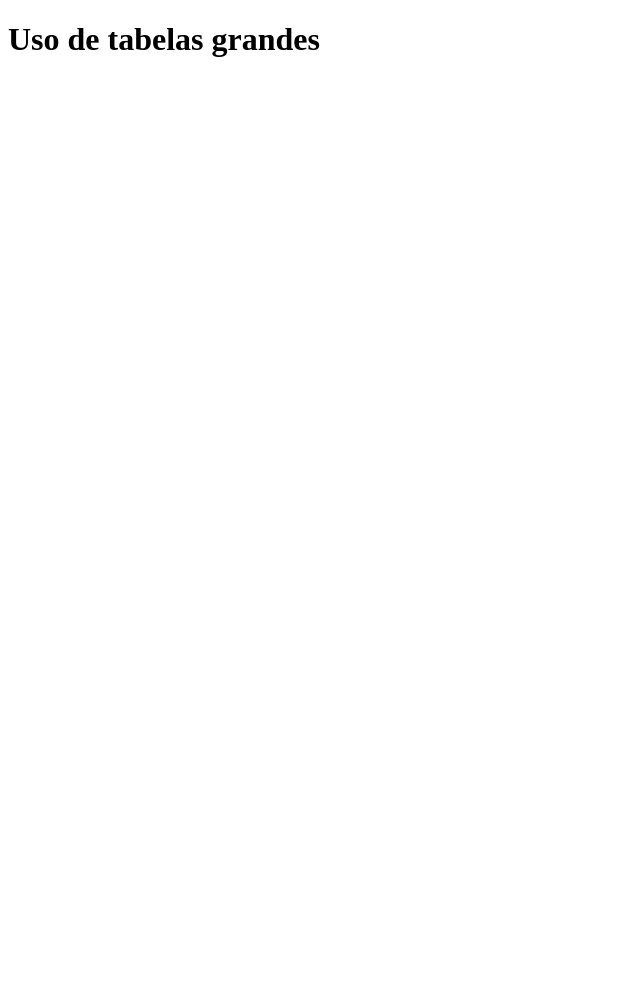
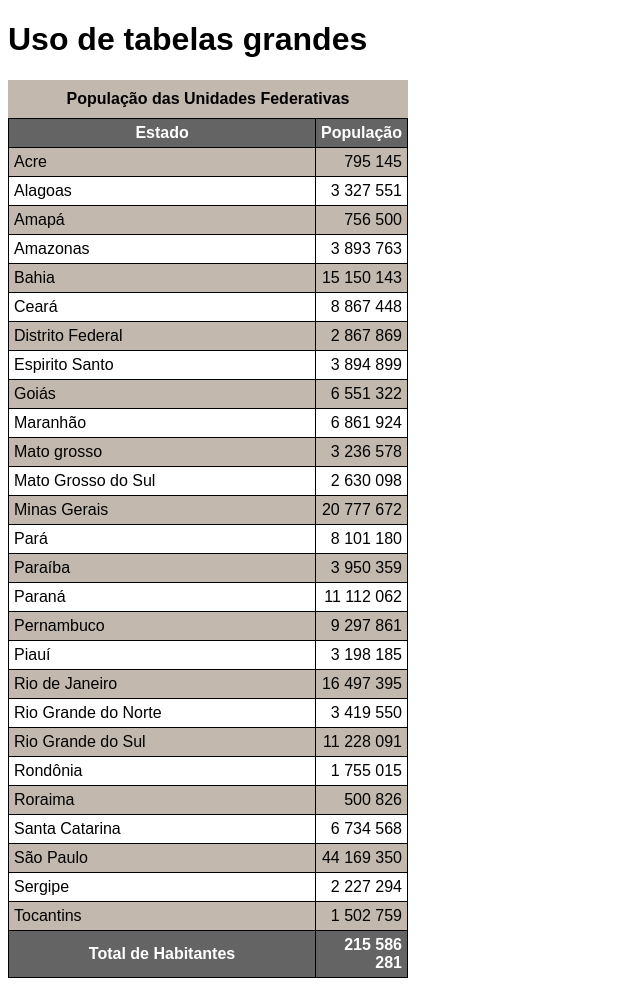
Before and after one commit to FelipeHeidmann/HTML-CSS, a plain HTML site: page Exercícios/Ex023/tabela002.html in a window 1280 px wide. Shown: the whole page, without its empty margins (0-640 px from the left). Before the commit the page ends 800 px from the top, so only its background shows below. Drawn offline with Linux system fonts and the light colour scheme.

Commit message:
Update tabela002.html

```diff
--- a/Exercícios/Ex023/tabela002.html
+++ b/Exercícios/Ex023/tabela002.html
@@ -5,8 +5,182 @@
     <meta http-equiv="X-UA-Compatible" content="IE=edge">
     <meta name="viewport" content="width=device-width, initial-scale=1.0">
     <title>Tabelas</title>
+    <style>
+        body{
+            font-family: Arial, Helvetica, sans-serif;
+        }
+        table{
+            width: 400px;
+            border-collapse: collapse;
+            position: relative;
+        }
+        td,th {
+            border: 1px solid black;
+            padding: 5px;
+        }
+        thead, tfoot {
+            color: white;
+            background-color: rgb(100, 100, 100);
+        }
+        thead > tr > th {
+            position: sticky;
+            top: -1px;
+            background-color: rgb(100, 100, 100);
+        }
+        td.numb{
+            text-align: right;
+        }
+        caption{
+            font-size: 1em;
+            font-weight: bold;
+            padding: 10px;
+            background-color: rgba(75, 46, 12, 0.336);
+        }
+        tbody > tr:nth-child(2n-1) {
+            background-color: rgba(75, 46, 12, 0.336);
+        }
+    </style>
 </head>
 <body>
     <h1>Uso de tabelas grandes</h1>
+    <!--
+        ANATOMIA DE TABELAS GRANDES
+        TABLE
+            CAPTION
+            THEAD
+                TR, TD ,TH
+            TBODY
+                TR, TD ,TH
+            TFOOT
+                TR, TD ,TH
+    -->
+    <table>
+        <caption>População das Unidades Federativas</caption>
+        <thead>
+            <tr>
+                <th scope="col">Estado</th>
+                <th scope="col" style="width: 50px;">População</th>
+            </tr>
+        </thead>
+
+        <tbody>
+            <tr>
+                <td>Acre</td>
+                <td class="numb">795 145</td>
+            </tr>
+            <tr>
+                <td>Alagoas</td>
+                <td class="numb">3 327 551</td>
+            </tr>
+            <tr>
+                <td>Amapá</td>
+                <td class="numb">756 500</td>
+            </tr>
+            <tr>
+                <td>Amazonas</td>
+                <td class="numb">3 893 763</td>
+            </tr>
+            <tr>
+                <td>Bahia</td>
+                <td class="numb">15 150 143</td>
+            </tr>
+            <tr>
+                <td>Ceará</td>
+                <td class="numb">8 867 448</td>
+            </tr>
+            <tr>
+                <td>Distrito Federal</td>
+                <td class="numb">2 867 869</td>
+            </tr>
+            <tr>
+                <td>Espirito Santo</td>
+                <td class="numb">3 894 899	</td>
+            </tr>
+            <tr>
+                <td>Goiás</td>
+                <td class="numb">6 551 322</td>
+            </tr>
+            <tr>
+                <td>Maranhão</td>
+                <td class="numb">6 861 924</td>
+            </tr>
+            <tr>
+                <td>Mato grosso</td>
+                <td class="numb">3 236 578</td>
+            </tr>
+            <tr>
+                <td>Mato Grosso do Sul</td>
+                <td class="numb">2 630 098</td>
+            </tr>
+            <tr>
+                <td>Minas Gerais</td>
+                <td class="numb">20 777 672</td>
+            </tr>
+            <tr>
+                <td>Pará</td>
+                <td class="numb">8 101 180</td>
+            </tr>
+            <tr>
+                <td>Paraíba</td>
+                <td class="numb">3 950 359</td>
+            </tr>
+            <tr>
+                <td>Paraná</td>
+                <td class="numb">11 112 062</td>
+            </tr>
+            <tr>
+                <td>Pernambuco</td>
+                <td class="numb">9 297 861	</td>
+            </tr>
+            <tr>
+                <td>Piauí</td>
+                <td class="numb">3 198 185</td>
+            </tr>
+            <tr>
+                <td>Rio de Janeiro</td>
+                <td class="numb">16 497 395</td>
+            </tr>
+            <tr>
+                <td>Rio Grande do Norte</td>
+                <td class="numb">3 419 550</td>
+            </tr>
+            <tr>
+                <td>Rio Grande do Sul</td>
+                <td class="numb">11 228 091</td>
+            </tr>
+            <tr>
+                <td>Rondônia</td>
+                <td class="numb">1 755 015</td>
+            </tr>
+            <tr>
+                <td>Roraima</td>
+                <td class="numb">500 826</td>
+            </tr>
+            <tr>
+                <td>Santa Catarina</td>
+                <td class="numb">6 734 568</td>
+            </tr>
+            <tr>
+                <td>São Paulo</td>
+                <td class="numb">44 169 350</td>
+            </tr>
+            <tr>
+                <td>Sergipe</td>
+                <td class="numb">2 227 294</td>
+            </tr>
+            <tr>
+                <td>Tocantins</td>
+                <td class="numb">1 502 759</td>
+            </tr>
+        </tbody>
+
+        <tfoot>
+            <tr>
+                <th scope="row">Total de Habitantes</th>
+                <td class="numb"><strong>215 586 281</strong></td>
+            </tr>
+        </tfoot>
+
+    </table>
 </body>
 </html>
```
